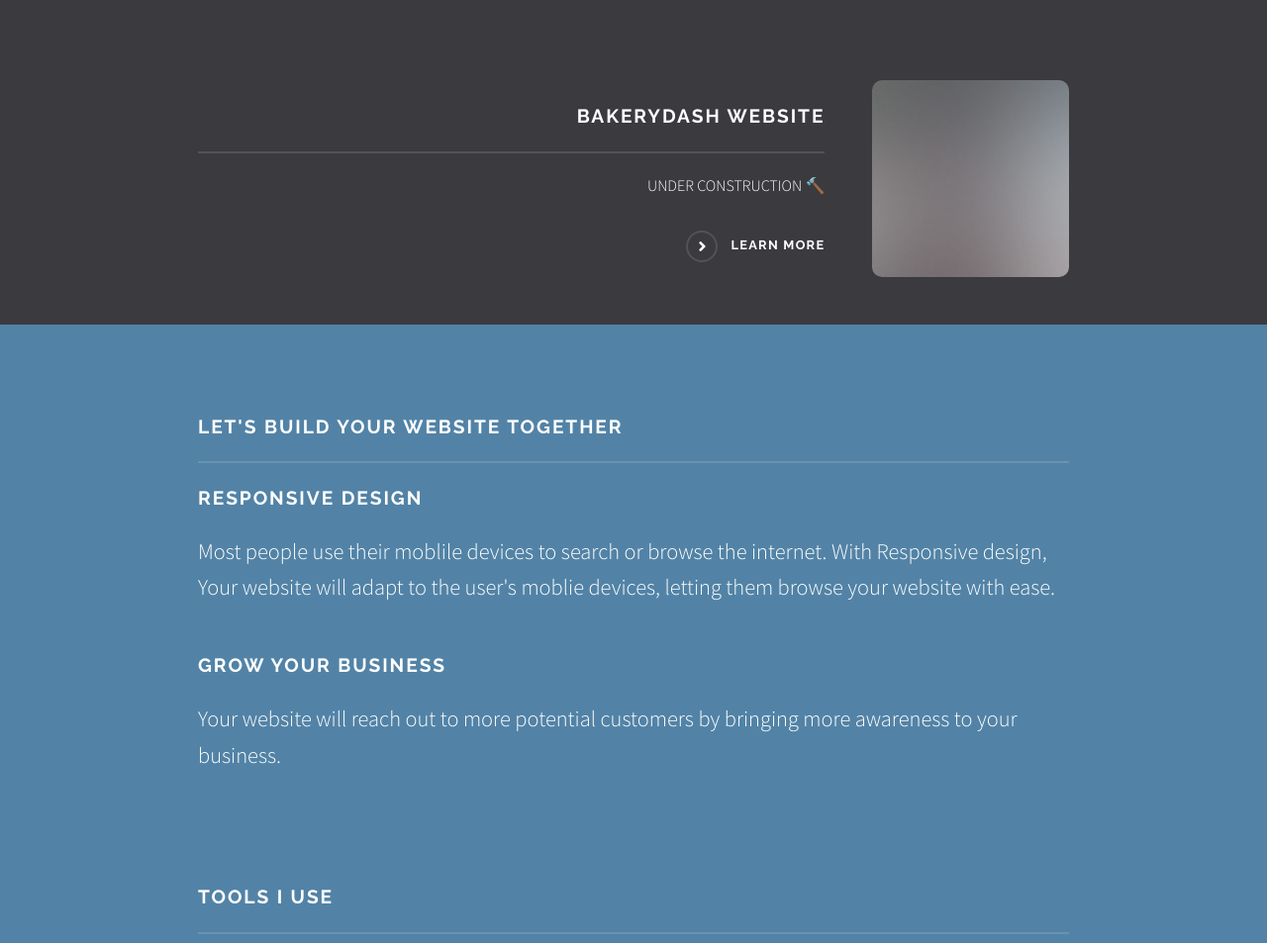
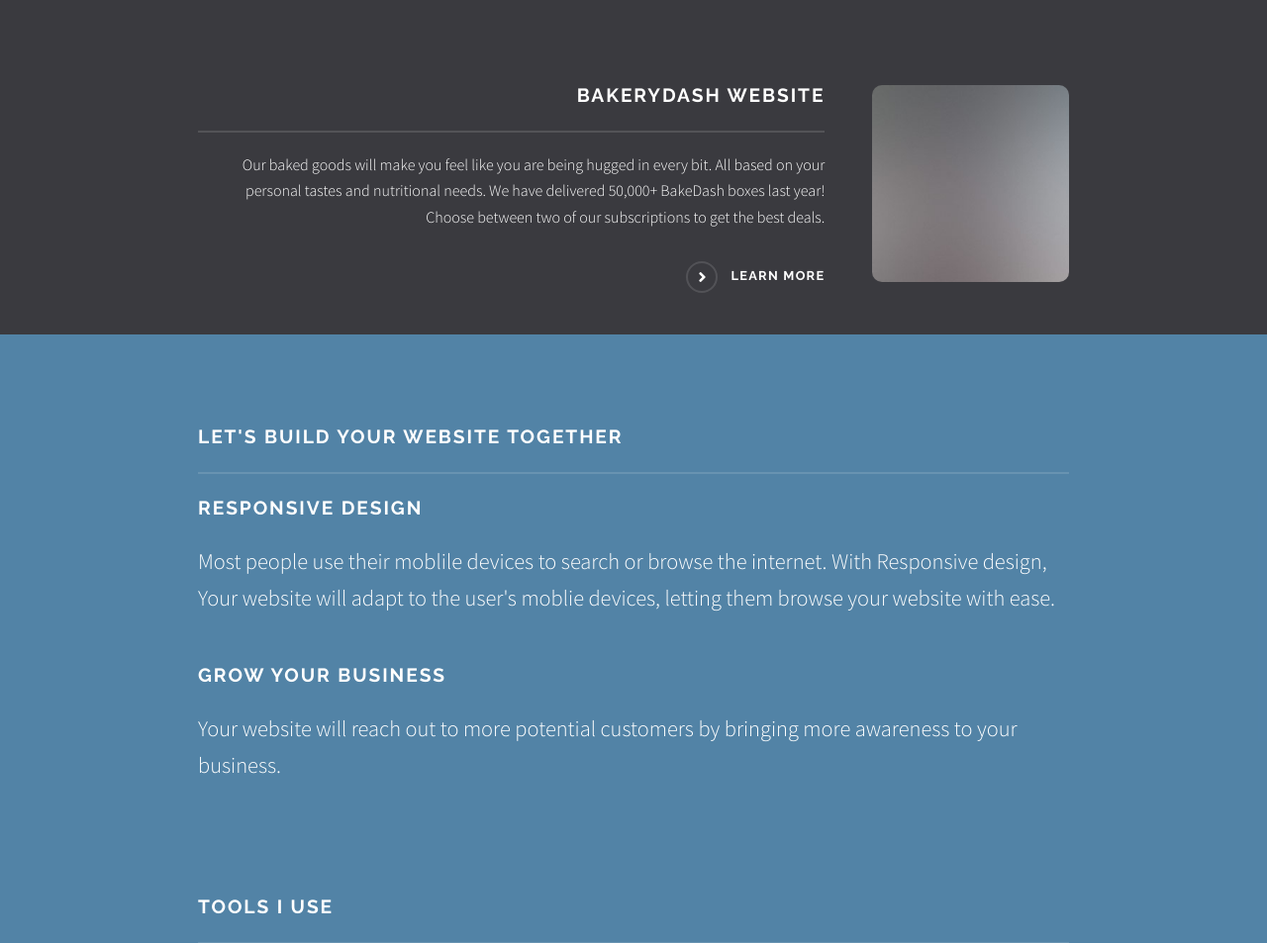
Before and after one commit to tmills0203/Portfolio, a plain HTML site: page index.html in a window 1280 px wide. Shown: the part 1284-2237 px from the top of the page at 99% size. Drawn offline with Linux system fonts and the light colour scheme.

Commit message:
add bakery dash website

```diff
--- a/index.html
+++ b/index.html
@@ -92,10 +92,13 @@
         <!-- Three -->
         <section id="three" class="wrapper spotlight style3">
           <div class="inner">
-            <a href="#" class="image"><img src="images/pic03.jpg" alt="" /></a>
+            <a href="https://dulcet-syrniki-aaa3b0.netlify.app" class="image"><img src="images/pic03.jpg" alt="" /></a>
             <div class="content">
               <h2 class="major">BakeryDash Website</h2>
-              <p>UNDER CONSTRUCTION 🔨</p>
+              <p> Our baked goods will make you feel like you are being hugged in
+              every bit. All based on your personal tastes and nutritional
+              needs. We have delivered 50,000+ BakeDash boxes last year! Choose
+              between two of our subscriptions to get the best deals.</p>
               <a href="#" class="special">Learn more</a>
             </div>
           </div>
```
